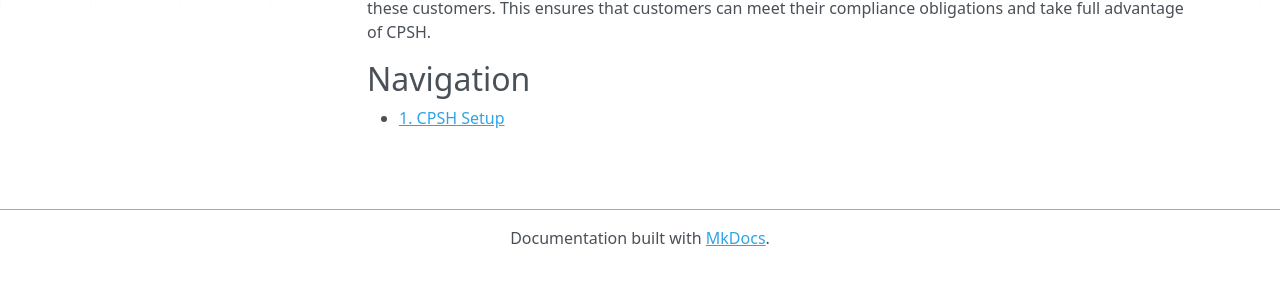
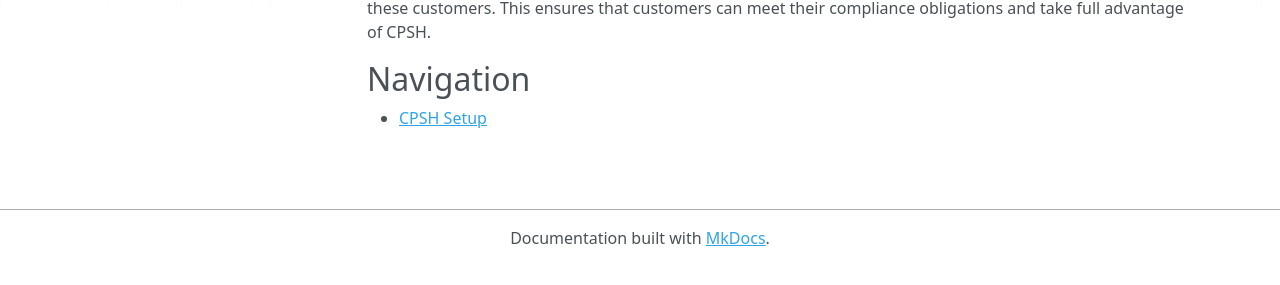
Before and after one commit to tejten/collibra-cpsh-dq-custom-banner, an MkDocs documentation site: the page built from docs/cpsh/index.md, in a window 1280 px wide. Shown: the part 297-582 px from the top of the page. Built offline with MkDocs 1.6.1, drawn with Linux system fonts in a browser that asks for light colours; nearby versions of some CDN libraries.

Commit message:
update cpsh-index.md

```diff
--- a/docs/cpsh/index.md
+++ b/docs/cpsh/index.md
@@ -6,4 +6,4 @@ Customizing headers and footers in Collibra CPSH
 Certain customers using Collibra’s on-premise product, Collibra Platform Self-Hosted (CPSH), operate under stringent requirements that necessitate the need to inject customized headers and footers, called banners, into Collibra. This is not officially supported in Collibra’s existing features. Use this workaround to support these customers. This ensures that customers can meet their compliance obligations and take full advantage of CPSH.
 
 ## Navigation
-- [1. CPSH Setup](01-cpsh.md)
+- [CPSH Setup](01-cpsh.md)
```
